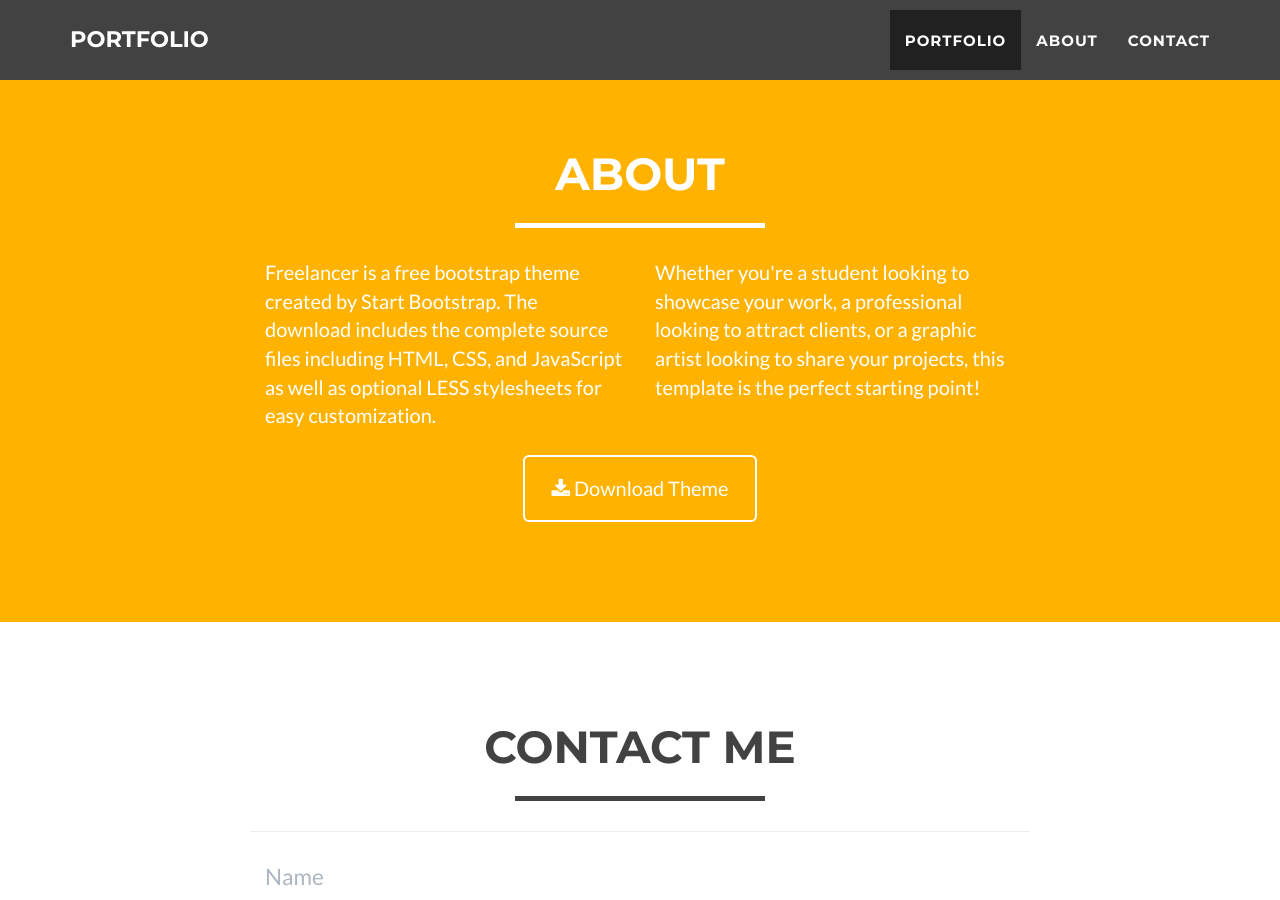
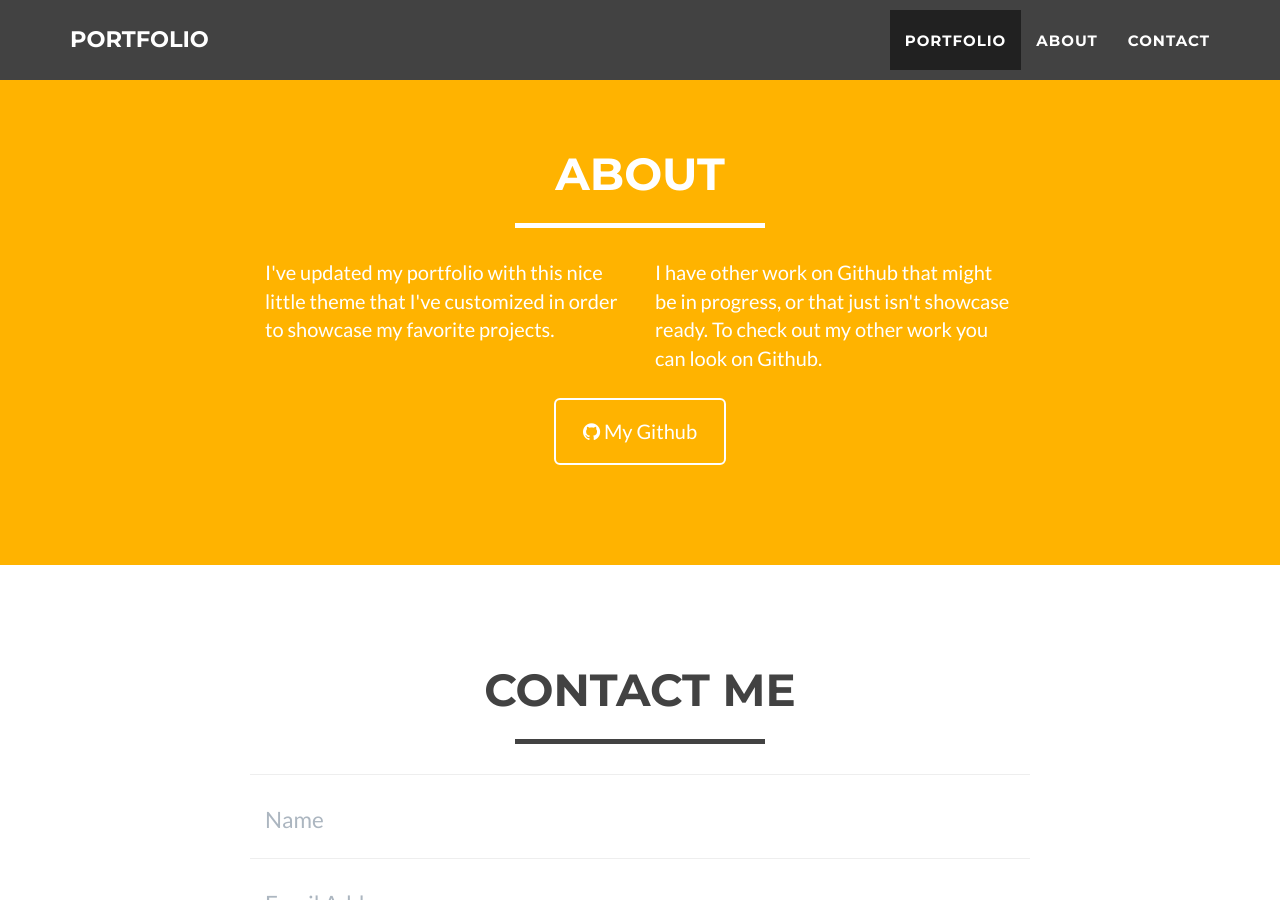
Before and after one commit to kfmahre/Portfolio, a Jekyll site: the page built from index.html, in a window 1280 px wide and 900 px high, scrolled down 1616 px. Built offline with Jekyll 4.4.1, drawn with Linux system fonts in a browser that asks for light colours.

Commit message:
feat: updated my about section

```diff
--- a/_includes/about.html
+++ b/_includes/about.html
@@ -9,14 +9,14 @@
             </div>
             <div class="row">
                 <div class="col-lg-4 col-lg-offset-2">
-                    <p>Freelancer is a free bootstrap theme created by Start Bootstrap. The download includes the complete source files including HTML, CSS, and JavaScript as well as optional LESS stylesheets for easy customization.</p>
+                    <p>I've updated my portfolio with this nice little theme that I've customized in order to showcase my favorite projects.</p>
                 </div>
                 <div class="col-lg-4">
-                    <p>Whether you're a student looking to showcase your work, a professional looking to attract clients, or a graphic artist looking to share your projects, this template is the perfect starting point! </p>
+                    <p>I have other work on Github that might be in progress, or that just isn't showcase ready. To check out my other work you can look on Github. </p>
                 </div>
                 <div class="col-lg-8 col-lg-offset-2 text-center">
                     <a href="#" class="btn btn-lg btn-outline">
-                        <i class="fa fa-download"></i> Download Theme
+                        <i class="fa fa-github"></i> My Github
                     </a>
                 </div>
             </div>
```
